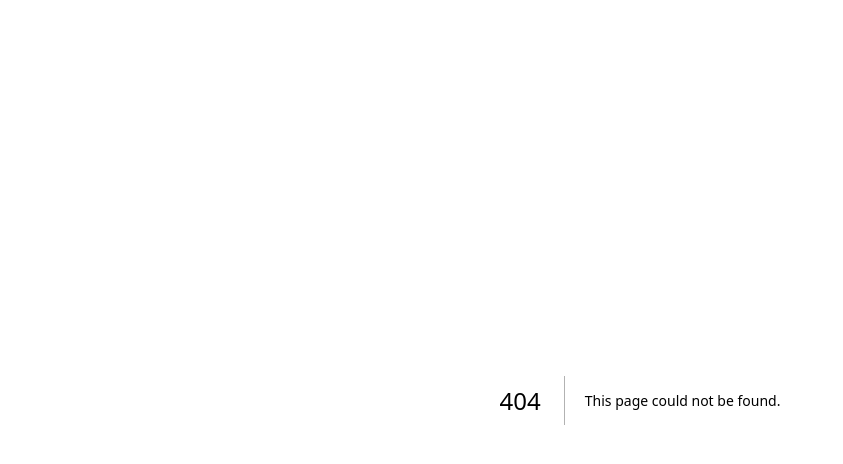
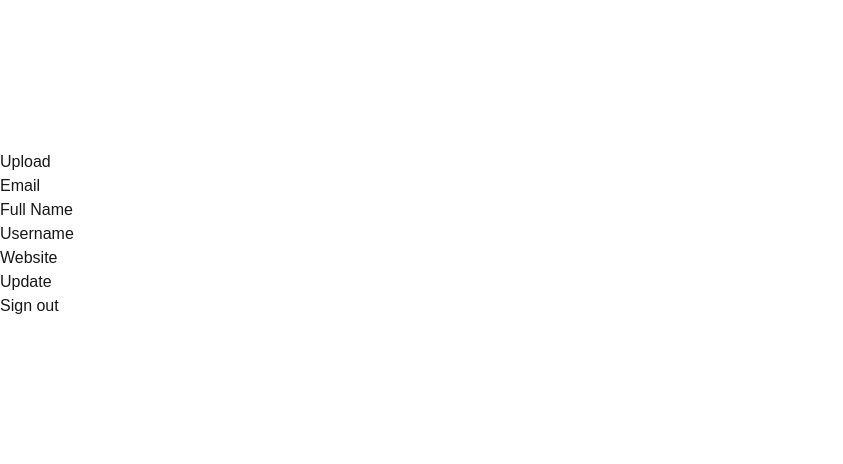
Before and after one commit to Shaki1103/ms-auth-test, a Next.js app: page /account in a window 1280 px wide. Before the commit this address had no page. Shown: the top 464 px of the page, without its empty margins (0-843 px from the left). Built offline with nearby package versions, Linux system fonts and the light colour scheme; no server answers.

Commit message:
add account page

```diff
--- /dev/null
+++ b/app/account/account-form.tsx
@@ -0,0 +1,150 @@
+'use client'
+import { useCallback, useEffect, useState } from 'react'
+import { createClient } from '@/lib/supabase/client'
+import Avatar from './avatar'
+
+type Claims = { sub: string; email?: string; [key: string]: unknown }
+
+export default function AccountForm({ claims }: { claims: Claims | null }) {
+  const supabase = createClient()
+  const [loading, setLoading] = useState(true)
+  const [fullname, setFullname] = useState<string | null>(null)
+  const [username, setUsername] = useState<string | null>(null)
+  const [website, setWebsite] = useState<string | null>(null)
+  const [avatar_url, setAvatarUrl] = useState<string | null>(null)
+
+  const getProfile = useCallback(async () => {
+    try {
+      if (!claims?.sub) {
+        setLoading(false)
+        return
+      }
+
+      setLoading(true)
+
+      const { data, error, status } = await supabase
+        .from('profiles')
+        .select(`full_name, username, website, avatar_url`)
+        .eq('id', claims.sub)
+        .single()
+
+      if (error && status !== 406) {
+        console.log(error)
+        throw error
+      }
+
+      if (data) {
+        setFullname(data.full_name)
+        setUsername(data.username)
+        setWebsite(data.website)
+        setAvatarUrl(data.avatar_url)
+      }
+    } catch (error) {
+      alert('Error loading user data!')
+    } finally {
+      setLoading(false)
+    }
+  }, [claims, supabase])
+
+  useEffect(() => {
+    getProfile()
+  }, [claims, getProfile])
+
+  async function updateProfile({
+    username,
+    website,
+    avatar_url,
+  }: {
+    username: string | null
+    fullname: string | null
+    website: string | null
+    avatar_url: string | null
+  }) {
+    try {
+      if (!claims?.sub) {
+        alert('You must be logged in to update your profile')
+        return
+      }
+
+      setLoading(true)
+
+      const { error } = await supabase.from('profiles').upsert({
+        id: claims.sub,
+        full_name: fullname,
+        username,
+        website,
+        avatar_url,
+        updated_at: new Date().toISOString(),
+      })
+      if (error) throw error
+      alert('Profile updated!')
+    } catch (error) {
+      alert('Error updating the data!')
+    } finally {
+      setLoading(false)
+    }
+  }
+
+  return (
+    <div className="form-widget">
+      <Avatar
+        uid={claims?.sub ?? null}
+        url={avatar_url}
+        size={150}
+        onUpload={(url) => {
+          setAvatarUrl(url)
+          updateProfile({ fullname, username, website, avatar_url: url })
+        }}
+      />
+      <div>
+        <label htmlFor="email">Email</label>
+        <input id="email" type="text" value={claims?.email ?? ''} disabled />
+      </div>
+      <div>
+        <label htmlFor="fullName">Full Name</label>
+        <input
+          id="fullName"
+          type="text"
+          value={fullname || ''}
+          onChange={(e) => setFullname(e.target.value)}
+        />
+      </div>
+      <div>
+        <label htmlFor="username">Username</label>
+        <input
+          id="username"
+          type="text"
+          value={username || ''}
+          onChange={(e) => setUsername(e.target.value)}
+        />
+      </div>
+      <div>
+        <label htmlFor="website">Website</label>
+        <input
+          id="website"
+          type="url"
+          value={website || ''}
+          onChange={(e) => setWebsite(e.target.value)}
+        />
+      </div>
+
+      <div>
+        <button
+          className="button primary block"
+          onClick={() => updateProfile({ fullname, username, website, avatar_url })}
+          disabled={loading || !claims?.sub}
+        >
+          {loading ? 'Loading ...' : 'Update'}
+        </button>
+      </div>
+
+      <div>
+        <form action="/auth/signout" method="post">
+          <button className="button block" type="submit">
+            Sign out
+          </button>
+        </form>
+      </div>
+    </div>
+  )
+}
--- /dev/null
+++ b/app/account/avatar.tsx
@@ -0,0 +1,97 @@
+'use client'
+import React, { useEffect, useState } from 'react'
+import { createClient } from '@/lib/supabase/client'
+import Image from 'next/image'
+
+export default function Avatar({
+  uid,
+  url,
+  size,
+  onUpload,
+}: {
+  uid: string | null
+  url: string | null
+  size: number
+  onUpload: (url: string) => void
+}) {
+  const supabase = createClient()
+  const [avatarUrl, setAvatarUrl] = useState<string | null>(url)
+  const [uploading, setUploading] = useState(false)
+
+  useEffect(() => {
+    async function downloadImage(path: string) {
+      try {
+        const { data, error } = await supabase.storage.from('avatars').download(path)
+        if (error) {
+          throw error
+        }
+
+        const url = URL.createObjectURL(data)
+        setAvatarUrl(url)
+      } catch (error) {
+        console.log('Error downloading image: ', error)
+      }
+    }
+
+    if (url) downloadImage(url)
+  }, [url, supabase])
+
+  const uploadAvatar: React.ChangeEventHandler<HTMLInputElement> = async (event) => {
+    try {
+      setUploading(true)
+
+      if (!event.target.files || event.target.files.length === 0) {
+        throw new Error('You must select an image to upload.')
+      }
+
+      const file = event.target.files[0]
+      const fileExt = file.name.split('.').pop()
+      const filePath = `${uid}-${Math.random()}.${fileExt}`
+
+      const { error: uploadError } = await supabase.storage.from('avatars').upload(filePath, file)
+
+      if (uploadError) {
+        throw uploadError
+      }
+
+      onUpload(filePath)
+    } catch (error) {
+      alert('Error uploading avatar!')
+    } finally {
+      setUploading(false)
+    }
+  }
+
+  return (
+    <div>
+      {avatarUrl ? (
+        <Image
+          width={size}
+          height={size}
+          src={avatarUrl}
+          alt="Avatar"
+          className="avatar image"
+          style={{ height: size, width: size }}
+        />
+      ) : (
+        <div className="avatar no-image" style={{ height: size, width: size }} />
+      )}
+      <div style={{ width: size }}>
+        <label className="button primary block" htmlFor="single">
+          {uploading ? 'Uploading ...' : 'Upload'}
+        </label>
+        <input
+          style={{
+            visibility: 'hidden',
+            position: 'absolute',
+          }}
+          type="file"
+          id="single"
+          accept="image/*"
+          onChange={uploadAvatar}
+          disabled={uploading}
+        />
+      </div>
+    </div>
+  )
+}
--- /dev/null
+++ b/app/account/page.tsx
@@ -0,0 +1,10 @@
+import AccountForm from './account-form'
+import {createClient} from '@/lib/supabase/server'
+
+export default async function Account() {
+    const supabase = await createClient()
+
+    const {data: claimsData} = await supabase.auth.getClaims()
+
+    return <AccountForm claims={claimsData?.claims ?? null} />
+}
```
